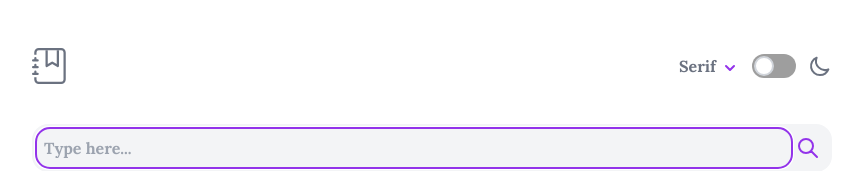
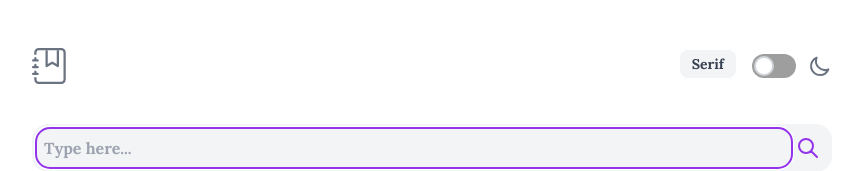
Before and after one commit to leanmarin/frontend-mentor, a React (Vite) app in the folder dictionary-web-app/: page / in a window 1280 px wide. Shown: the top 171 px of the page, without its empty margins (208-1069 px from the left). Built offline with nearby package versions, Linux system fonts and the light colour scheme; grey boxes are pictures that could not be loaded.

Commit message:
feat: font type state, font button

```diff
--- a/dictionary-web-app/src/App.jsx
+++ b/dictionary-web-app/src/App.jsx
@@ -10,7 +10,7 @@ import ErrorContent from './components/ErrorContent'
 import useSettings from './hooks/useSettings'
 
 function App() {
-  const [activeFont, setActiveFont] = useState('font-serif')
+  const [activeFont, setActiveFont] = useState('font-sans')
   // idle | fetching | success | not found
   const [fetchStatus, setFetchStatus] = useState('idle')
   const settings = useSettings()
@@ -41,7 +41,7 @@ function App() {
 
   return (
     <div
-      className={`container p-6 md:p-12 mx-auto flex flex-col gap-7 ${activeFont} md:gap-10 lg:max-w-4xl dark:bg-gray-950 dark:text-gray-100 h-screen`}
+      className={`container p-6 md:p-12 mx-auto flex flex-col gap-7 ${settings.fontType} md:gap-10 lg:max-w-4xl dark:bg-gray-950 dark:text-gray-100 h-screen`}
     >
       <Header {...settings} />
       <SearchBar onSubmit={handleSearch} />
--- /dev/null
+++ b/dictionary-web-app/src/components/FontToggle.jsx
@@ -0,0 +1,25 @@
+function FontToggle({ fontType, setFontType }) {
+  function handleChangeFontType() {
+    setFontType(
+      fontType === 'font-serif'
+        ? 'font-sans'
+        : fontType === 'font-sans'
+        ? 'font-mono'
+        : 'font-serif',
+    )
+  }
+
+  return (
+    <button
+      className="text-gray-700 bg-gray-100 focus:outline-none focus:ring-2 focus:ring-gray-300 text-sm px-3 py-1 mr-1 mb-1 dark:bg-gray-900 dark:focus:ring-gray-700 dark:border-gray-700 font-bold order-1utline-offset-2 rounded-lg outline-purple-600 dark:text-gray-200 hover:text-purple-600 hover:bg-purple-200 dark:hover:bg-purple-950 active:translate-y-0.5"
+      /* className="font-bold order-1utline-offset-2 rounded-lg outline-purple-600" */
+      onClick={handleChangeFontType}
+    >
+      {fontType === 'font-serif' && <span>Serif</span>}
+      {fontType === 'font-sans' && <span>Sans</span>}
+      {fontType === 'font-mono' && <span>Mono</span>}
+    </button>
+  )
+}
+
+export default FontToggle
--- a/dictionary-web-app/src/components/Header.jsx
+++ b/dictionary-web-app/src/components/Header.jsx
@@ -1,20 +1,17 @@
-import {
-  HiOutlineBookOpen,
-  HiOutlineMoon,
-  HiOutlineSun,
-  HiChevronDown,
-} from 'react-icons/hi'
 import { BsJournalBookmark } from 'react-icons/bs'
 
 import { LanguageToggle } from '../components'
 
 import DarkModeToggle from './DarkModeToggle'
+import FontToggle from './FontToggle'
 
 function Header({
   languageVariant,
   setLanguageVariant,
   setDarkModeOn,
   darkModeOn,
+  fontType,
+  setFontType,
 }) {
   function handleLanguageChange() {
     setLanguageVariant((languageVariant) =>
@@ -26,10 +23,7 @@ function Header({
     <div className="flex justify-between text-gray-500">
       <BsJournalBookmark className="text-4xl" />
       <div className="flex items-center gap-3">
-        <span className="font-bold">
-          Serif
-          <HiChevronDown className="inline ml-1 text-xl text-purple-600" />
-        </span>
+        <FontToggle fontType={fontType} setFontType={setFontType} />
         <LanguageToggle
           languageVariant={languageVariant}
           onChange={handleLanguageChange}
--- a/dictionary-web-app/src/components/ResultsPane.jsx
+++ b/dictionary-web-app/src/components/ResultsPane.jsx
@@ -114,7 +114,7 @@ function ResultsPane({
           return (
             <a
               key={index}
-              className="flex items-center text-sm underline mb-3 text-gray-900"
+              className="flex items-center text-sm underline mb-3 text-gray-900 dark:text-gray-200"
               href={url}
               rel="noreferrer"
               target="_blank"
```
